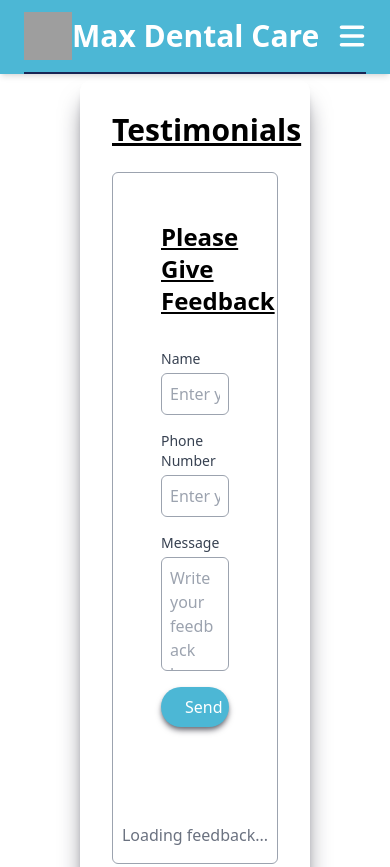
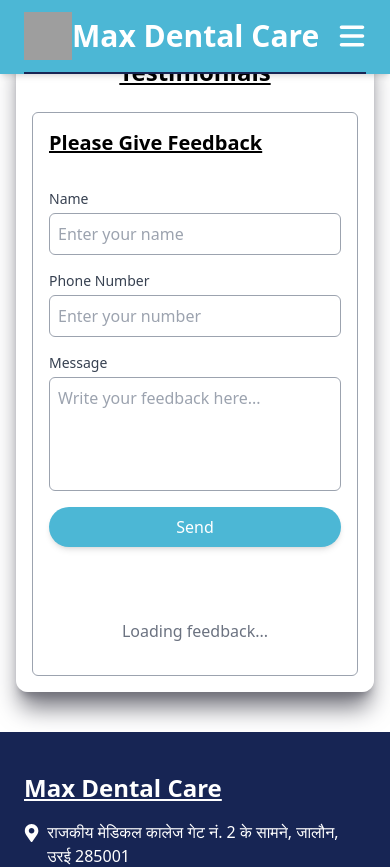
Before and after one commit to saurabhbahadur/dental_frontend, a React (Vite) app: page /testimonials in a window 390 px wide. Shown: the top 867 px of the page. Built offline with nearby package versions, Linux system fonts and the light colour scheme; no server answers; the database is empty; grey boxes are pictures that could not be loaded.

Commit message:
bug fixed

```diff
--- a/src/components/DoctorProfile.jsx
+++ b/src/components/DoctorProfile.jsx
@@ -22,8 +22,8 @@
     name: "Dr. Rajat Suri",
     image: "https://res.cloudinary.com/dxaf36ydh/image/upload/f_auto,q_auto/v1/mMaxDentalCare/WhatsApp_Image_2025-03-30_at_12.41.40_f310174d_lwqmc7",
     degree: "BDS, MDS",
-    description: "Experienced in Orthodonitics & Orofacial.",
-    subDescription: "Ensuring comfortable and precise dental procedures.",
+    description: "Ensuring comfortable and precise dental procedures.",
+    subDescription: "Experienced in Orthodonitics & Orofacial.",
   },
 ];
 
--- a/src/components/FeedBackForm.jsx
+++ b/src/components/FeedBackForm.jsx
@@ -34,16 +34,15 @@
   };
 
   return (
-    <form onSubmit={handleSubmit} className="h-full  flex flex-col justify-between p-6 rounded-2xl space-y-4 w-full">
-      <h3 className="text-2xl font-bold mb-4 text-secondary_text underline">Please Give Feedback</h3>
+    <div className="w-full max-w-md">
+      <form onSubmit={handleSubmit} className="flex flex-col space-y-4 w-full">
+        <h3 className="text-xl md:text-2xl font-bold text-secondary_text underline mb-4">
+          Please Give Feedback
+        </h3>
 
-      {/* Name & Number Fields */}
         <div className="grid grid-cols-1 md:grid-cols-2 gap-4">
-        {/* Name Field */}
-        <div className="flex flex-col ">
-          <label htmlFor="name" className="text-sm font-medium text-gray-700 mb-1">
-            Name
-          </label>
+          <div className="flex flex-col">
+            <label htmlFor="name" className="text-sm font-medium text-gray-700 mb-1">Name</label>
             <input
               type="text"
               name="name"
@@ -55,11 +54,8 @@
             />
           </div>
 
-        {/* Number Field */}
           <div className="flex flex-col">
-          <label htmlFor="number" className="text-sm font-medium text-gray-700 mb-1">
-            Phone Number
-          </label>
+            <label htmlFor="number" className="text-sm font-medium text-gray-700 mb-1">Phone Number</label>
             <input
               type="tel"
               name="number"
@@ -72,11 +68,8 @@
           </div>
         </div>
 
-      {/* Message Field */}
         <div className="flex flex-col">
-        <label htmlFor="message" className="text-sm font-medium text-gray-700 mb-1">
-          Message
-        </label>
+          <label htmlFor="message" className="text-sm font-medium text-gray-700 mb-1">Message</label>
           <textarea
             name="message"
             id="message"
@@ -88,14 +81,12 @@
           />
         </div>
 
-      {/* Error & Success Messages */}
-      {status.error && <p className="text-red-500">{status.error}</p>}
-      {status.success && <p className="text-green-500">{status.success}</p>}
+        {status.error && <p className="text-red-500 text-sm">{status.error}</p>}
+        {status.success && <p className="text-green-500 text-sm">{status.success}</p>}
 
-      {/* Submit Button */}
         <button
           type="submit"
-        className={`bg-primary_bg w-full shadow-zinc-500 shadow-md text-white px-6 py-2 rounded-full transition-transform duration-300 ${
+          className={`bg-primary_bg text-white px-6 py-2 rounded-full transition-transform duration-300 shadow-md ${
             status.loading ? "opacity-50 cursor-not-allowed" : "hover:scale-105"
           }`}
           disabled={status.loading}
@@ -103,6 +94,7 @@
           {status.loading ? "Sending..." : "Send"}
         </button>
       </form>
+    </div>
   );
 };
 
--- a/src/components/FeedbackCards.jsx
+++ b/src/components/FeedbackCards.jsx
@@ -1,8 +1,6 @@
 import React, { useState, useEffect } from "react";
 import { collection, getDocs } from "firebase/firestore";
 import { db } from "../../firebaseconfig";
-
-// const feedBackCard_img="https://res.cloudinary.com/dxaf36ydh/image/upload/f_auto,q_auto/v1/mMaxDentalCare/pexels-eva-bronzini-7958171_qwotxe";
 
 const FeedbackCard = () => {
   const [feedbacks, setFeedbacks] = useState([]);
@@ -31,24 +29,22 @@
   }, [feedbacks]);
 
   return (
-    <div
-      className="h-full flex flex-col justify-center items-center  px-2 py-4 rounded-2xl  max-w-md mx-auto text-center bg-cover bg-center relative"
-      style={{ backgroundImage: "url('')" }}
-    >
-      {/* Overlay for readability */}
-      <div className="   rounded-2xl"></div>
-
-      <div className=" z-10">
+    <div className="w-full max-w-md p-4  mt-6 text-center">
       {feedbacks.length > 0 ? (
         <>
-            <p className="text-xl text-gray-800 font-semibold italic mb-4"> <span className="text-3xl font-serif" >"</span> {feedbacks[currentIndex].message}<span className="text-3xl font-serif" >"</span></p>
-            <h4 className="text-lg font-medium text-secondary_text">- {feedbacks[currentIndex].name}</h4>
+          <p className="text-base md:text-xl text-gray-800 font-semibold italic mb-4">
+            <span className="text-2xl font-serif">"</span>
+            {feedbacks[currentIndex].message}
+            <span className="text-2xl font-serif">"</span>
+          </p>
+          <h4 className="text-sm md:text-lg font-medium text-secondary_text">
+            - {feedbacks[currentIndex].name}
+          </h4>
         </>
       ) : (
         <p className="text-gray-500">Loading feedback...</p>
       )}
     </div>
-    </div>
   );
 };
 
--- a/src/pages/Testimonials.jsx
+++ b/src/pages/Testimonials.jsx
@@ -4,18 +4,18 @@
 
 const Testimonials = () => {
   return (
-    <div className=" rounded-xl  bg-opacity-70 bg-white m-20 shadow-zinc-500 shadow-xl  text-gray-900 p-8">
-      <h2 className="text-3xl font-bold text-secondary_text text-center underline  mb-6">Testimonials</h2>
+    <div className="rounded-xl bg-opacity-70 bg-white mx-4 md:mx-20 my-10 shadow-zinc-500 shadow-xl text-gray-900 p-4 md:p-8">
+      <h2 className="text-2xl md:text-3xl font-bold text-secondary_text text-center underline mb-6">
+        Testimonials
+      </h2>
 
       {/* Feedback Section */}
-      <div className="max-w-5xl mx-auto grid grid-cols-1 border border-gray-400 rounded-md md:grid-cols-2 gap-8 w-full">
-        <div className="p-6  ">
+      <div className="w-full grid grid-cols-1 md:grid-cols-2 gap-8 border border-gray-400 rounded-md p-4">
+        <div className="flex justify-center">
           <FeedBackForm />
         </div>
-        <div className="">
-
-            <FeedbackCard />
-
+        <div className="flex justify-center">
+          <FeedbackCard />
         </div>
       </div>
     </div>
```
Lines whose indentation alone changed are shown as unchanged.
